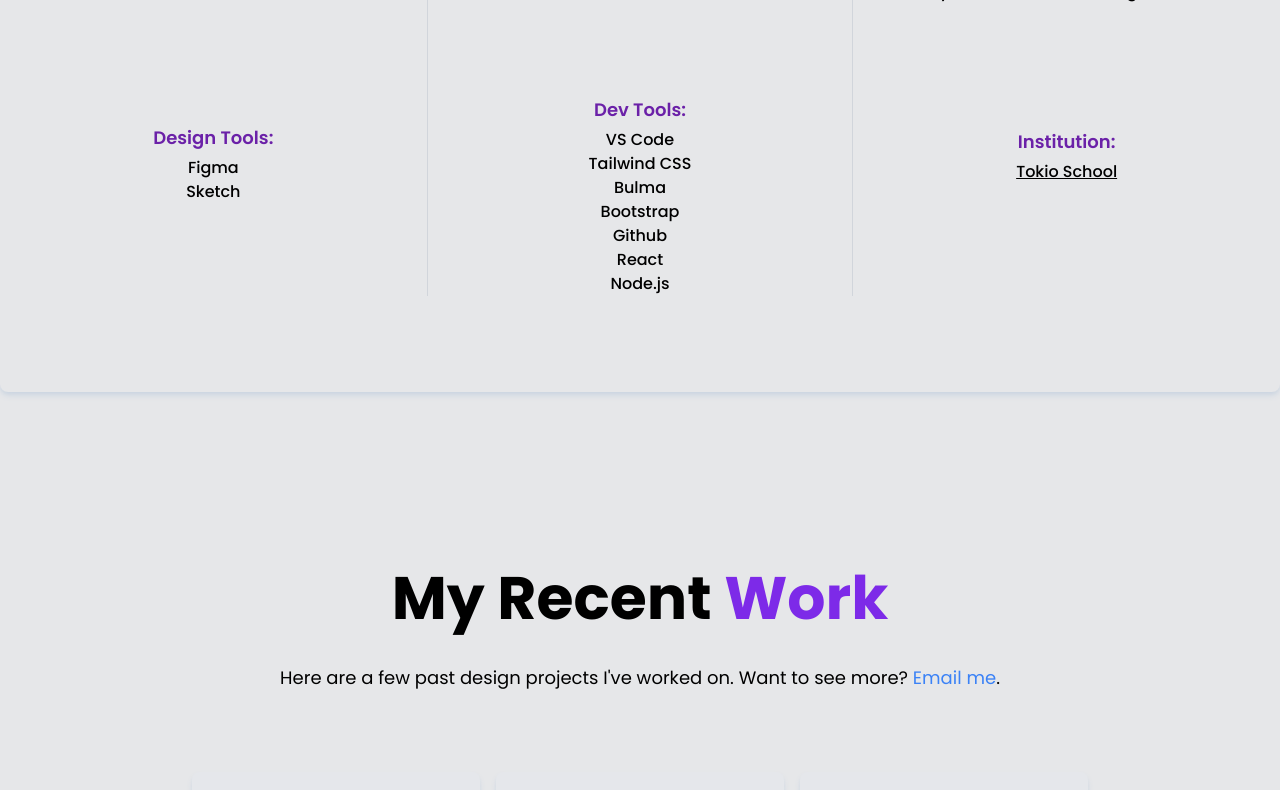
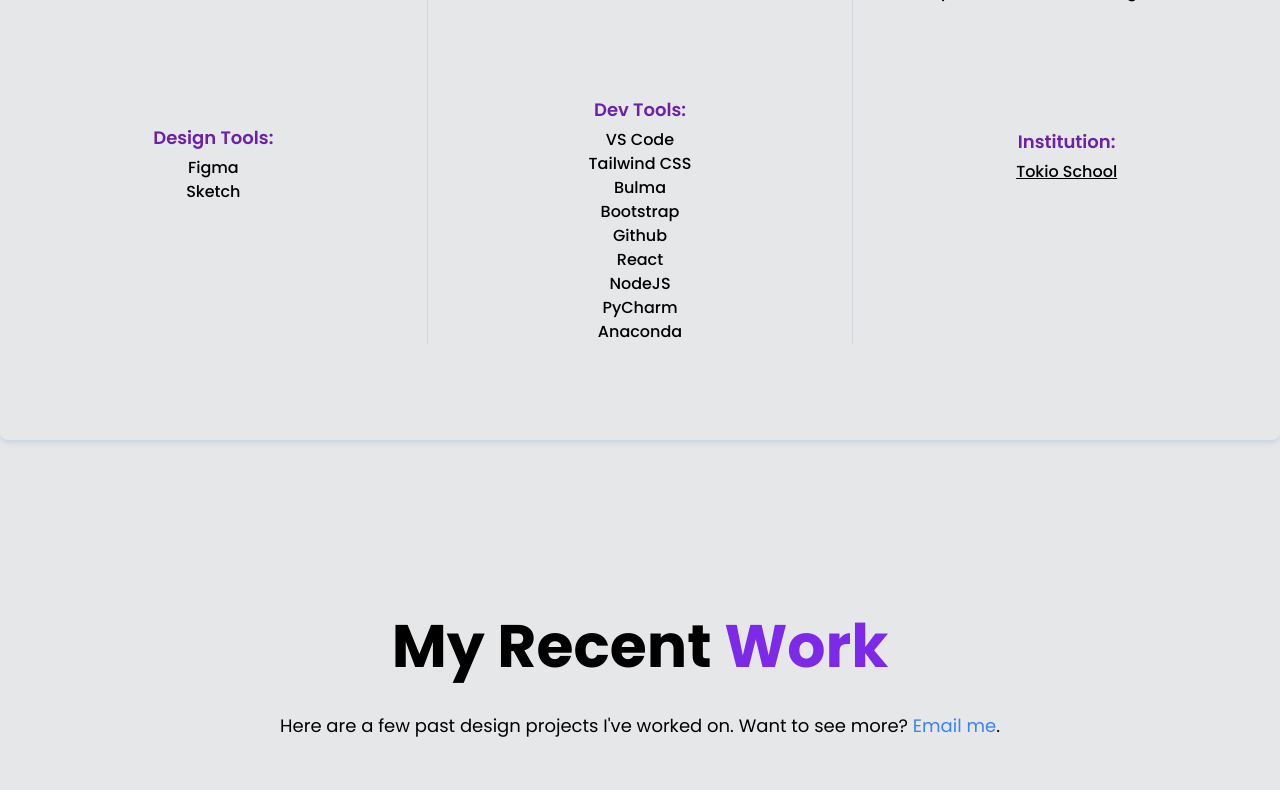
Before and after one commit to esdrassantos06/portfolio, a React (Vite) app: page / in a window 1280 px wide. Shown: the part 1860-2650 px from the top of the page. Built offline with nearby package versions, Linux system fonts and the light colour scheme.

Commit message:
some features  that make the code more readable and easier to understand

```diff
--- a/src/components/Navbar.jsx
+++ b/src/components/Navbar.jsx
@@ -56,7 +56,7 @@ const Navbar = () => {
         <>
             <nav className="navbar flex w-full max-w-[100vw] flex-row p-8 sm:p-10 transition-all ease-in duration-150 justify-between gap-10">
                 <div className='flex sm:mr-6 sm:w-1/2 flex-row sm:justify-start items-center'>
-                    <a href='#' translate="no" className='text-mypurple inter md:mx-10 text-xl font-medium'>Es<span className='text-gray-800 dark:text-white'>dras</span></a>
+                    <a href='#' translate="no" title='Home' className='text-mypurple inter md:mx-10 text-xl font-medium'>Es<span className='text-gray-800 dark:text-white'>dras</span></a>
 
                     <ul className='hidden pr-3 lg:flex flex-row justify-center items-center gap-6'>
                         {['home', 'about', 'skills', 'projects'].map(section => (
--- a/src/components/NavbarContact.jsx
+++ b/src/components/NavbarContact.jsx
@@ -26,7 +26,7 @@ const NavbarContact = () => {
 
     return (
         <nav className="navbar flex max-w-[100vw] w-full flex-row md:gap-96 p-10 transition ease-in duration-150 bg-mist-gray dark:bg-custom-black justify-between">
-            <a href='/' translate="no" className='text-mypurple inter md:mx-10 text-xl font-medium'>Es<span className='text-gray-800 dark:text-white'>dras</span></a>
+            <a href='/' title='Home' translate="no" className='text-mypurple inter md:mx-10 text-xl font-medium'>Es<span className='text-gray-800 dark:text-white'>dras</span></a>
             <div className='flex flex-row gap-2 items-center justify-center'>
 
                 <div className='__darkmode-button mr-8 max-[400px]:mr-4 flex flex-row'>
--- a/src/pages/Home.jsx
+++ b/src/pages/Home.jsx
@@ -13,7 +13,30 @@ const Home = () => {
     const [isVisible, setIsVisible] = useState(false);
     const [isBlurred, setIsBlurred] = useState(false);
 
+    const [designTools, setDesignTools] = useState([]);
+
+    const [tools, setTools] = useState([]);
+
     useEffect(() => {
+
+        let designToolsName = ["Figma, Sketch"];
+
+        const DesignToolsArray = designToolsName[0].split(', ');
+
+        setDesignTools(DesignToolsArray);
+
+
+
+
+
+
+        let devTools = ['VS Code, Tailwind CSS, Bulma, Bootstrap, Github, React, NodeJS, PyCharm, Anaconda'];
+
+        const toolsArray = devTools[0].split(', ');
+
+        setTools(toolsArray);
+
+
         const handleScroll = () => {
             const homeSection = document.getElementById('home');
 
@@ -65,8 +88,8 @@ const Home = () => {
                         <p className="max-w-96 mb-6 mt-4 dark:text-white poppins-font max-md:text-lg">I'm Esdras, a FrontEnd Developer. I'm 18 years old and
                             have 1 year of experience. I'm currently living in Portugal.</p>
                             <div className='__contact-buttons flex'>
-                        <Link to="/contact" className="text-md text-center mr-4 p-2 hover:bg-transparent border border-solid whitespace-nowrap hover:text-mypurple border-mypurple transition-colors duration-300 w-44 text-zinc-50 bg-mypurple rounded-lg poppins-font font-medium">Contact-me!</Link>
-                        <a href={CV} download='Esdras Resume' className="text-md text-center mr-4 p-2 hover:bg-transparent border border-solid whitespace-nowrap hover:text-mypurple border-mypurple transition-colors duration-300 w-44 text-zinc-50 bg-mypurple rounded-lg poppins-font font-medium">CV</a>
+                        <Link to="/contact" className="text-md text-center mr-4 p-2 hover:bg-transparent border border-solid whitespace-nowrap hover:text-mypurple border-mypurple transition-colors duration-300 w-44 text-zinc-50 bg-mypurple rounded-lg poppins-font font-medium" translate='no'>Contact-me!</Link>
+                        <a href={CV} download='Esdras Resume' className="text-md text-center mr-4 p-2 hover:bg-transparent border border-solid whitespace-nowrap hover:text-mypurple border-mypurple transition-colors duration-300 w-44 text-zinc-50 bg-mypurple rounded-lg poppins-font font-medium" translate='no'>CV</a>
                     </div>
                     </article>
                     <aside
@@ -156,8 +179,9 @@ const Home = () => {
                                         <div className='column poppins-font flex flex-col items-center justify-center'>
                                             <h1 className='text-purple-800 mb-1 font-semibold text-lg dark:text-white text-center'>Design Tools:</h1>
                                             <ul className='flex flex-col items-center justify-center' translate='no'>
-                                                <li className='text-base font-medium dark:text-white text-center'>Figma</li>
-                                                <li className='text-base font-medium dark:text-white text-center'>Sketch</li>
+                                            {designTools.map((designTools, index) => (
+                                                <li className='text-base font-medium dark:text-white text-center' key={index}>{designTools}</li>
+                                            ))}
                                             </ul>
                                         </div>
                                     </div>
@@ -177,13 +201,9 @@ const Home = () => {
                                         <div className='poppins-font max-sm:mb-4 flex flex-col items-center justify-center'>
                                             <h1 className='text-purple-800 mb-1 font-semibold text-lg dark:text-white'>Dev Tools:</h1>
                                             <ul className='flex flex-col items-center justify-center' translate='no'>
-                                                <li className='text-base font-medium dark:text-white text-center'>VS Code</li>
-                                                <li className='text-base font-medium dark:text-white text-center'>Tailwind CSS</li>
-                                                <li className='text-base font-medium dark:text-white text-center'>Bulma</li>
-                                                <li className='text-base font-medium dark:text-white text-center'>Bootstrap</li>
-                                                <li className='text-base font-medium dark:text-white text-center'>Github</li>
-                                                <li className='text-base font-medium dark:text-white text-center'>React</li>
-                                                <li className='text-base font-medium dark:text-white text-center'>Node.js</li>
+                                            {tools.map((tools, index) => (
+                                                <li className='text-base font-medium dark:text-white text-center' key={index}>{tools}</li>
+                                            ))}
                                             </ul>
                                         </div>
                                     </div>
```
